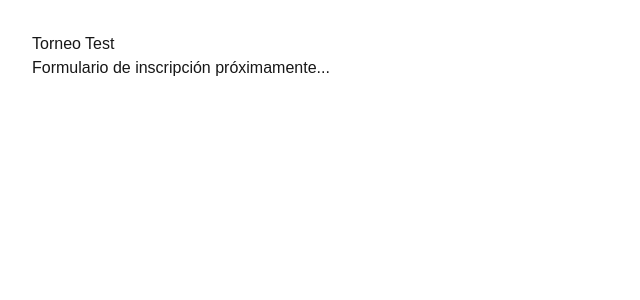
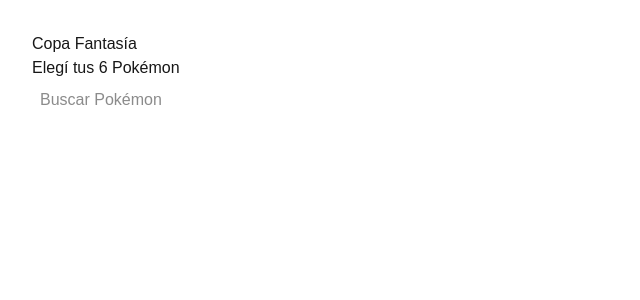
Before and after one commit to velazquezgreg/pogo-resis-pvp, a Next.js app: page /torneo/test in a window 1280 px wide. Shown: the top 300 px of the page, without its empty margins (0-640 px from the left). Built offline with nearby package versions, Linux system fonts and the light colour scheme.

Commit message:
primera pagina torneo test

```diff
--- a/app/torneo/test/page.tsx
+++ b/app/torneo/test/page.tsx
@@ -1,8 +1,46 @@
+"use client";
+
+import { useState } from "react";
+import PokemonAutocomplete from "@/components/PokemonAutocomplete";
+
 export default function TorneoPage() {
+  const [team, setTeam] = useState([]);
+
+  function addPokemon(pokemon) {
+    if (team.length >= 6) return alert("Máximo 6 Pokémon");
+
+    // Validación: tipo permitido
+    const allowedTypes = ["Fairy", "Dragon", "Steel"];
+
+    const isValid = pokemon.types.some(t => allowedTypes.includes(t));
+
+    if (!isValid) {
+      return alert("Este Pokémon no está permitido en la Copa Fantasía");
+    }
+
+    // Validación duplicados
+    if (team.find(p => p.name === pokemon.name)) {
+      return alert("No podés repetir Pokémon");
+    }
+
+    setTeam([...team, pokemon]);
+  }
+
   return (
     <main style={{ padding: "2rem" }}>
-      <h1>Torneo Test</h1>
-      <p>Formulario de inscripción próximamente...</p>
+      <h1>Copa Fantasía</h1>
+
+      <h3>Elegí tus 6 Pokémon</h3>
+
+      <PokemonAutocomplete onSelect={addPokemon} />
+
+      <div style={{ marginTop: "1rem" }}>
+        {team.map((p, i) => (
+          <div key={i}>
+            {p.name} ({p.types.join(", ")})
+          </div>
+        ))}
+      </div>
     </main>
   );
 }
--- /dev/null
+++ b/components/PokemonAutocomplete.tsx
@@ -0,0 +1,55 @@
+"use client";
+
+import { useState } from "react";
+import { pokemonList } from "@/lib/pokemon";
+
+export default function PokemonAutocomplete({ onSelect }) {
+  const [query, setQuery] = useState("");
+  const [results, setResults] = useState([]);
+
+  function handleChange(e) {
+    const value = e.target.value;
+    setQuery(value);
+
+    const filtered = pokemonList.filter(p =>
+      p.name.toLowerCase().includes(value.toLowerCase())
+    );
+
+    setResults(filtered);
+  }
+
+  return (
+    <div style={{ position: "relative" }}>
+      <input
+        value={query}
+        onChange={handleChange}
+        placeholder="Buscar Pokémon"
+        style={{ width: "100%", padding: "8px" }}
+      />
+
+      {results.length > 0 && (
+        <div style={{
+          position: "absolute",
+          background: "white",
+          border: "1px solid #ccc",
+          width: "100%",
+          zIndex: 10
+        }}>
+          {results.map((p, i) => (
+            <div
+              key={i}
+              style={{ padding: "8px", cursor: "pointer" }}
+              onClick={() => {
+                onSelect(p);
+                setQuery(p.name);
+                setResults([]);
+              }}
+            >
+              {p.name}
+            </div>
+          ))}
+        </div>
+      )}
+    </div>
+  );
+}
--- /dev/null
+++ b/lib/pokemon.ts
@@ -0,0 +1,30 @@
+export const pokemonList = [
+  {
+    name: "Azumarill",
+    types: ["Water", "Fairy"],
+    sprite: "https://img.pokemondb.net/sprites/go/normal/azumarill.png",
+    fastMoves: ["Bubble", "Rock Smash"],
+    chargedMoves: ["Ice Beam", "Play Rough", "Hydro Pump"]
+  },
+  {
+    name: "Altaria",
+    types: ["Dragon", "Flying"],
+    sprite: "https://img.pokemondb.net/sprites/go/normal/altaria.png",
+    fastMoves: ["Dragon Breath"],
+    chargedMoves: ["Sky Attack", "Moonblast"]
+  },
+  {
+    name: "Registeel",
+    types: ["Steel"],
+    sprite: "https://img.pokemondb.net/sprites/go/normal/registeel.png",
+    fastMoves: ["Lock-On"],
+    chargedMoves: ["Flash Cannon", "Focus Blast", "Zap Cannon"]
+  },
+  {
+    name: "Galarian Weezing",
+    types: ["Poison", "Fairy"],
+    sprite: "https://img.pokemondb.net/sprites/go/normal/weezing-galarian.png",
+    fastMoves: ["Fairy Wind"],
+    chargedMoves: ["Play Rough", "Overheat"]
+  }
+];
```
